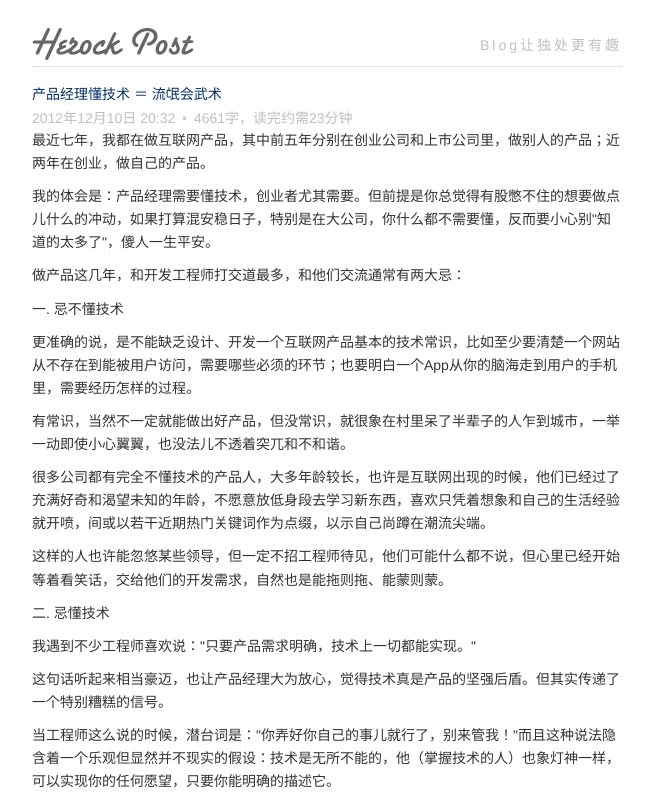
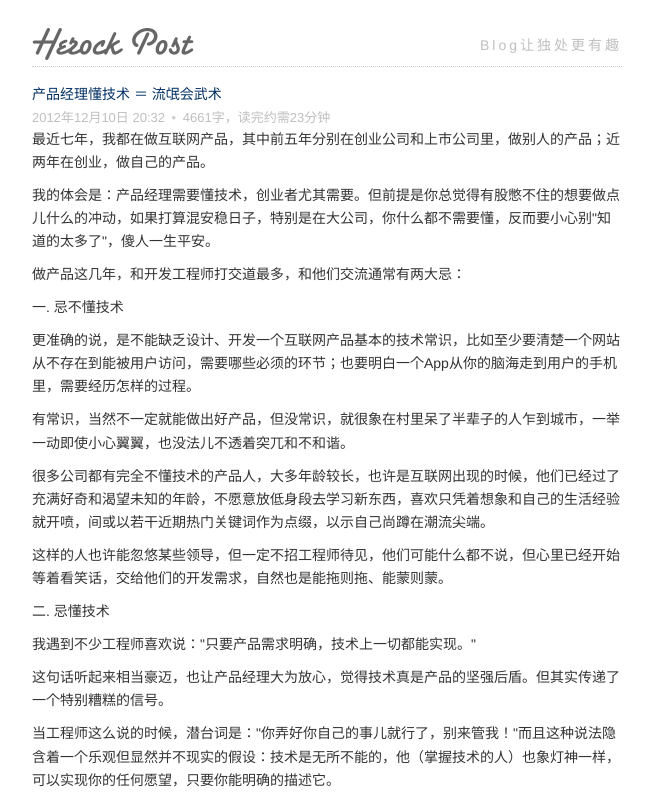
Before and after one commit to herock/herockpost_bak, a plain HTML site: page output/2012/index.html in a window 1280 px wide. Shown: the top 799 px of the page, without its empty margins (313-966 px from the left). Drawn offline with Linux system fonts and the light colour scheme.

Commit message:
update style

```diff
--- a/style/sass/screen.scss
+++ b/style/sass/screen.scss
@@ -75,7 +75,7 @@ h1 {
 
 .meta {
     color:#BFBFBF;
-    font-size: 14px;
+    font-size: $normal-size - 1;
     }
 
 .post_meta {
```
Also changed, not shown: output/stylesheets/screen.css.
